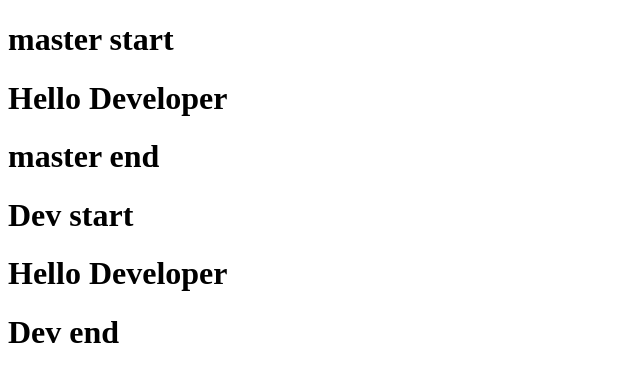
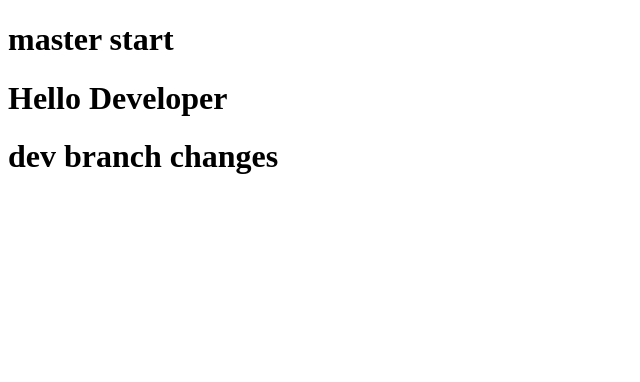
Before and after one commit to shanvisoni/example-git, a plain HTML site: page index.html in a window 1280 px wide. Shown: the whole page, without its empty margins (0-640 px from the left). Drawn offline with Linux system fonts and the light colour scheme.

Commit message:
dev changes

```diff
--- a/index.html
+++ b/index.html
@@ -8,9 +8,6 @@
 <body>
     <h1>master start</h1>
     <h1>Hello Developer</h1>
-    <h1>master end</h1>
-    <h1>Dev start</h1>
-    <h1>Hello Developer</h1>
-    <h1>Dev end</h1>
+   <h1>dev branch changes</h1>
 </body>
 </html>
```
